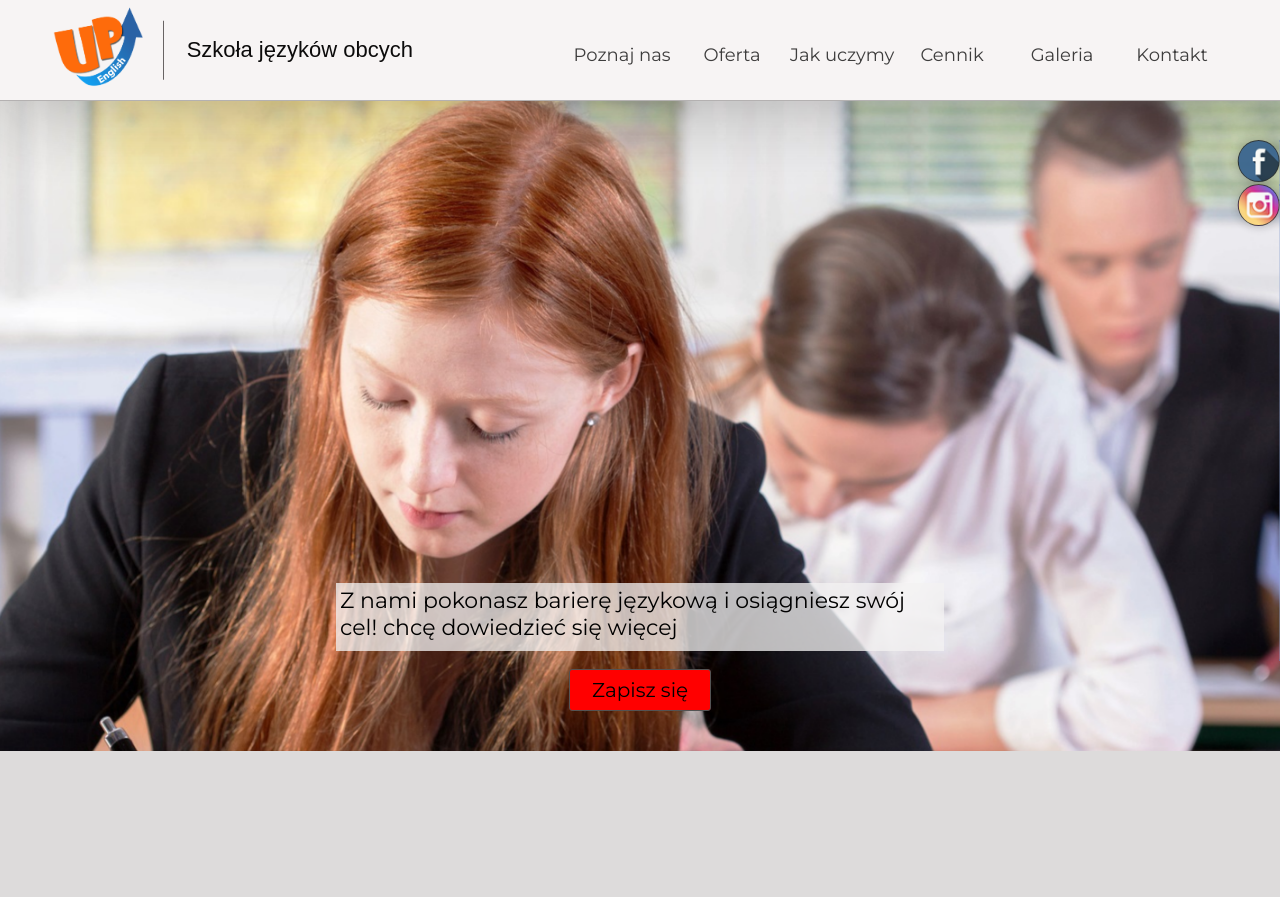
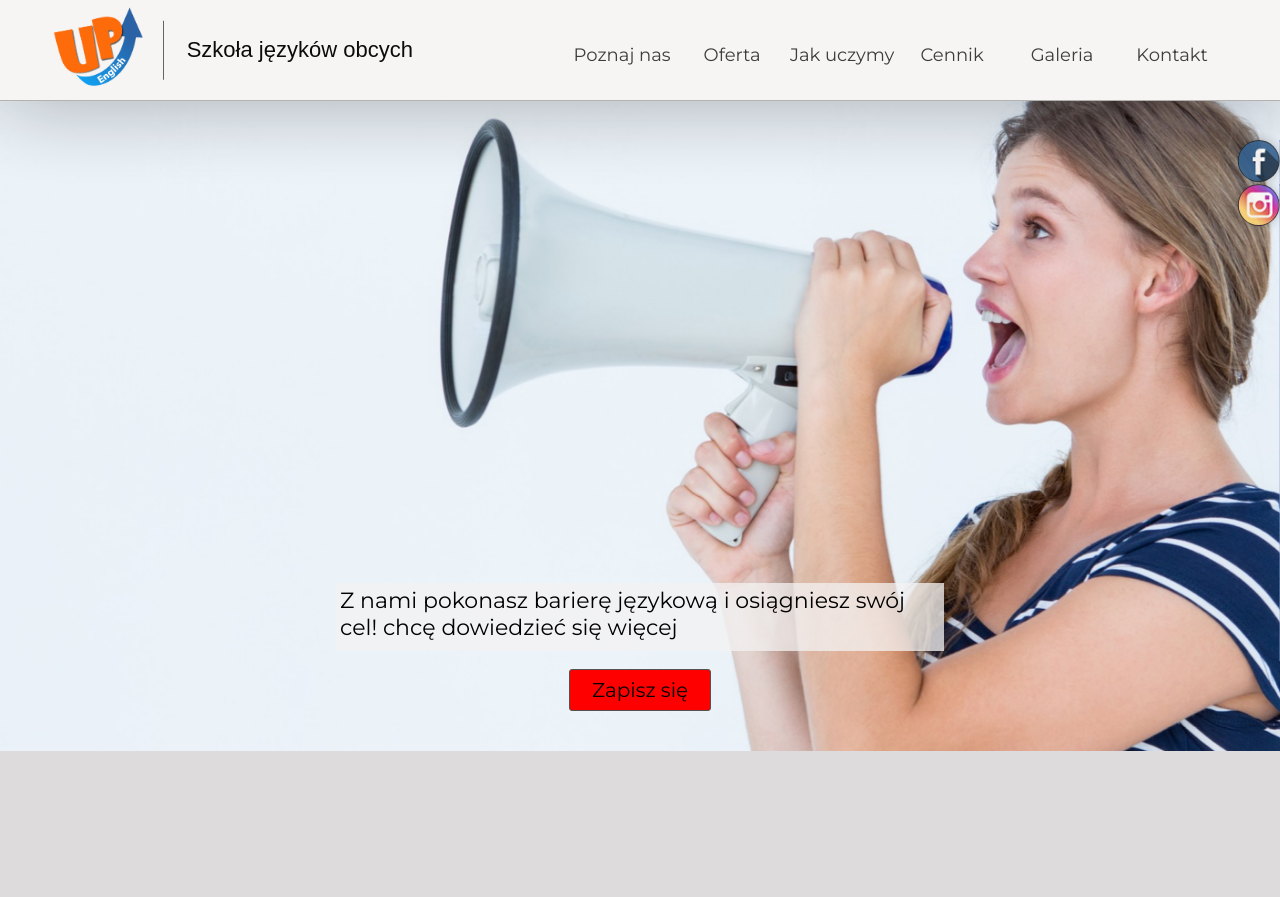
Before and after one commit to blazbla274/Upenglish, a PHP site: page / in a window 1280 px wide. Shown: the top 897 px of the page. Run offline with PHP 8.4, Linux system fonts and the light colour scheme; some libraries are stand-ins or nearby versions; some web fonts are replaced.

Commit message:
Baner update

```diff
--- a/css/img.css
+++ b/css/img.css
@@ -68,34 +68,32 @@
 /*Baner*/
 
 #cell_1 {
+    background-image: url("../img/baner/megafon.jpg");
+    background-position: 50% 12%;
+}
+#cell_2 {
+    background-image: url("../img/baner/kids.jpg");
+}
+#cell_3 {
     background-image: url("../img/baner/exam.jpg");
     background-position: 50% 35%;
 }
-#cell_2 {
+#cell_4 {
     background-image: url("../img/baner/business.jpg");
     background-position: 50% 30%;
 }
-#cell_3 {
-    background-image: url("../img/baner/groupconversation.jpg");
-    background-position: 50% 40%;
-}
-#cell_4 {
+#cell_5 {
     background-image: url("../img/baner/happykids.jpg");
 }
-#cell_5 {
-    background-image: url("../img/baner/kids.jpg");
-}
 #cell_6 {
-    background-image: url("../img/baner/speaking.jpg");
-    background-position: 50% 55%;
+
 }
 #cell_7 {
-    background-image: url("../img/baner/groupconversation.jpg");
-    background-position: 50% 40%;
+
 }
 #cell_8 {
-    background-image: url("../img/baner/kids.jpg");
+
 }
 #cell_9 {
-    background-image: url("../img/baner/happykids.jpg");
+
 }
```
Also changed, not shown: img/baner/megafon.jpg (added).
